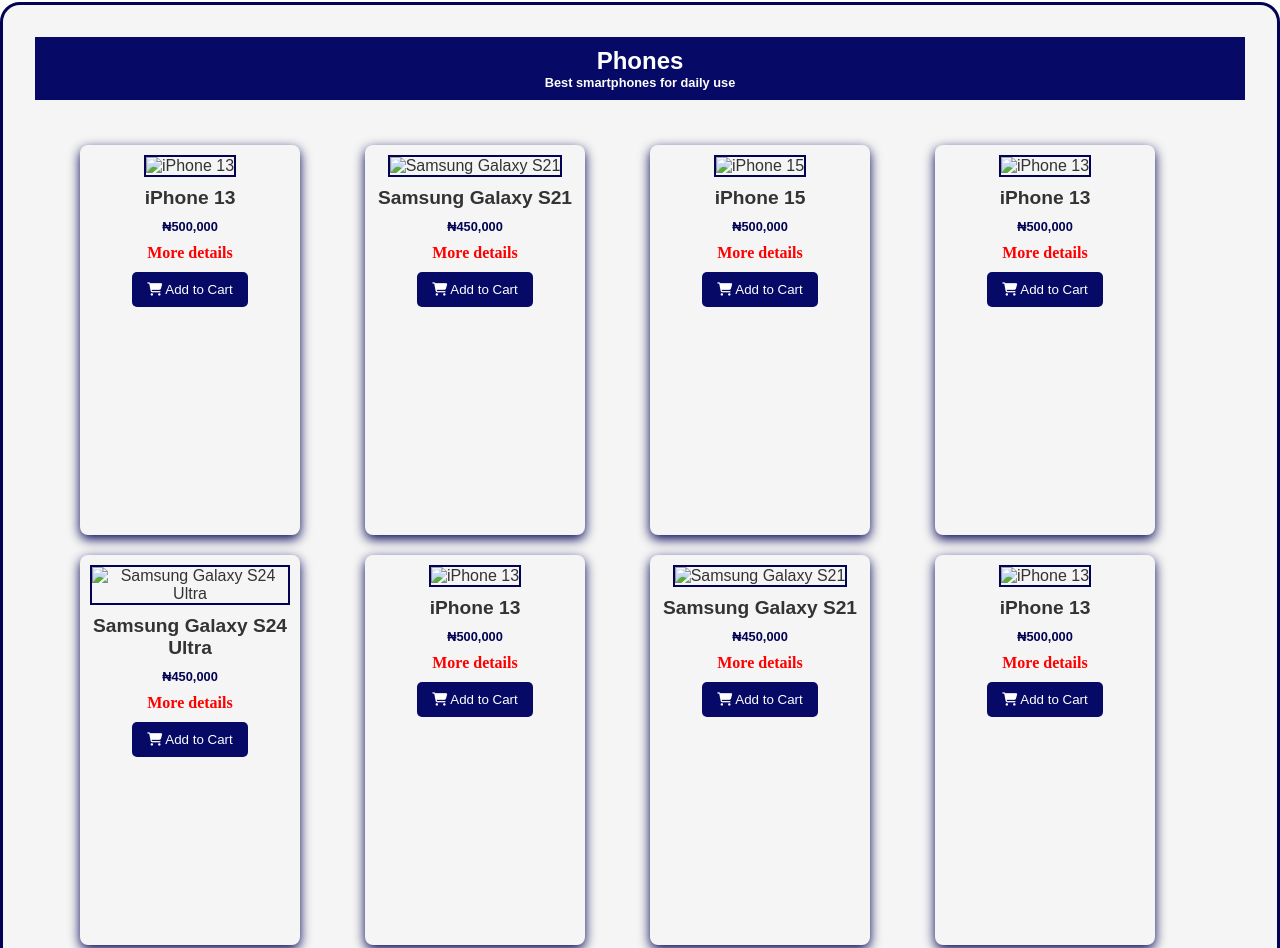
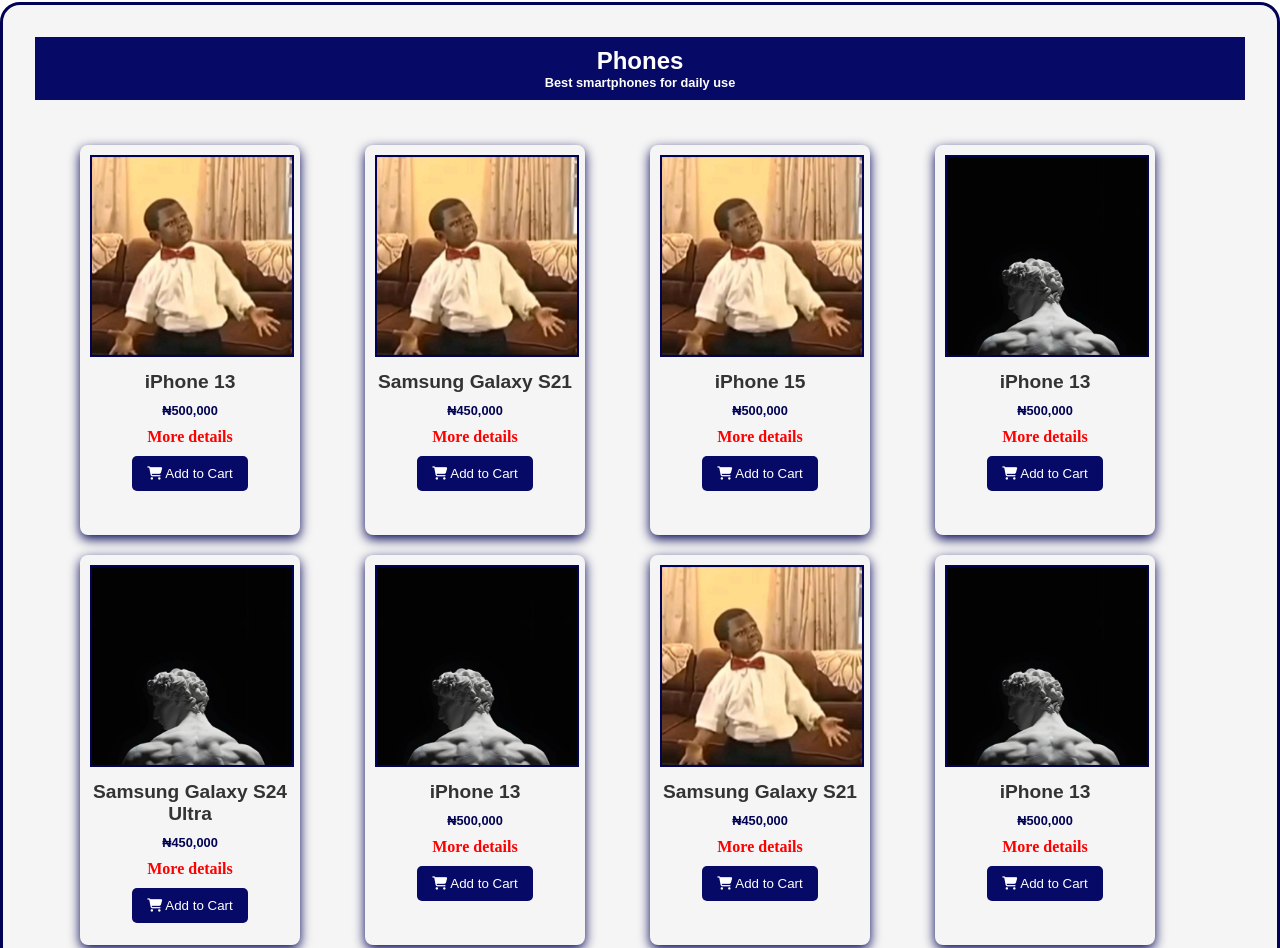
Before and after one commit to GermanLonewolf/gadget-store-pius-, a plain HTML site: page index.html in a window 1280 px wide. Shown: the part 809-1757 px from the top of the page. Drawn offline with Linux system fonts and the light colour scheme; files whose address does not match are found by name.

Commit message:
index.html

```diff
--- a/index.html
+++ b/index.html
@@ -4,7 +4,7 @@
   <meta charset="UTF-8" />
   <meta name="viewport" content="width=device-width, initial-scale=1.0"/>
   <title>Pius Gadget Store</title>
-  <link rel="stylesheet" href="styles.css" />
+  <link rel="stylesheet" href="styles.css"/>
   <link rel="stylesheet" href="https://cdnjs.cloudflare.com/ajax/libs/font-awesome/6.4.0/css/all.min.css">
 </head>
 <body>
@@ -73,7 +73,7 @@
         </div>
         <div class="product-grid">
           <div class="product-card">
-            <img src="/images/iphone13.jpg" alt="iPhone 13" class="image" />
+            <img src="iphone13.jpg" alt="iPhone 13" class="image"/>
             <h2>iPhone 13</h2>
             <p class="price">₦500,000</p>
              <details>
@@ -83,7 +83,7 @@
             <button onclick="addToCart('iPhone 13', 500000)"><i class="fa-solid fa-cart-shopping"></i> Add to Cart</button>
           </div>
         <div class="product-card">
-          <img src="/images/iphone13.jpg" alt="Samsung Galaxy S21" class="image" />
+          <img src="iphone13.jpg" alt="Samsung Galaxy S21" class="image"/>
           <h2>Samsung Galaxy S21</h2>
           <p class="price">₦450,000</p>
            <details>
@@ -93,7 +93,7 @@
           <button onclick="addToCart('Samsung Galaxy S21', 450000)"><i class="fa-solid fa-cart-shopping"></i> Add to Cart</button>
         </div>
         <div class="product-card">
-          <img src="/images/iphone13.jpg" alt="iPhone 15" class="image" >
+          <img src="iphone13.jpg" alt="iPhone 15" class="image" >
           <h2>iPhone 15</h2>
           <p class="price">₦500,000</p>
         <details>
@@ -103,7 +103,7 @@
           <button onclick="addToCart('Samsung Galaxy S21', 450000)"><i class="fa-solid fa-cart-shopping"></i> Add to Cart</button>
         </div>
           <div class="product-card">
-          <img src="/images/gamepad.jpg" alt="iPhone 13" />
+          <img src="gamepad.jpg" alt="iPhone 13" />
           <h2>iPhone 13</h2>
           <p class="price">₦500,000</p>
            <details>
@@ -113,7 +113,7 @@
           <button onclick="addToCart('iPhone 13', 500000)"><i class="fa-solid fa-cart-shopping"></i> Add to Cart</button>
         </div>
         <div class="product-card">
-          <img src="/images/gamepad.jpg" alt="Samsung Galaxy S24 Ultra" class="image" />
+          <img src="gamepad.jpg" alt="Samsung Galaxy S24 Ultra" class="image" />
           <h2>Samsung Galaxy S24 Ultra</h2>
           <p class="price">₦450,000</p>
            <details>
@@ -123,7 +123,7 @@
           <button onclick="addToCart('Samsung Galaxy S21', 450000)"><i class="fa-solid fa-cart-shopping"></i> Add to Cart</button>
         </div>
           <div class="product-card">
-          <img src="/images/gamepad.jpg" alt="iPhone 13" />
+          <img src="gamepad.jpg" alt="iPhone 13" />
           <h2>iPhone 13</h2>
           <p class="price">₦500,000</p>
            <details>
@@ -133,7 +133,7 @@
           <button onclick="addToCart('iPhone 13', 500000)"><i class="fa-solid fa-cart-shopping"></i> Add to Cart</button>
         </div>
         <div class="product-card">
-          <img src="/images/iphone13.jpg" alt="Samsung Galaxy S21" />
+          <img src="iphone13.jpg" alt="Samsung Galaxy S21" />
           <h2>Samsung Galaxy S21</h2>
           <p class="price">₦450,000</p>
            <details>
@@ -143,7 +143,7 @@
           <button onclick="addToCart('Samsung Galaxy S21', 450000)"><i class="fa-solid fa-cart-shopping"></i> Add to Cart</button>
         </div>
           <div class="product-card">
-          <img src="/images/gamepad.jpg" alt="iPhone 13" />
+          <img src="gamepad.jpg" alt="iPhone 13" />
           <h2>iPhone 13</h2>
           <p class="price">₦500,000</p>
            <details>
@@ -153,7 +153,7 @@
           <button onclick="addToCart('iPhone 13', 500000)"><i class="fa-solid fa-cart-shopping"></i> Add to Cart</button>
         </div>
         <div class="product-card">
-          <img src="/images/iphone13.jpg" alt="Samsung Galaxy S21" />
+          <img src="iphone13.jpg" alt="Samsung Galaxy S21" />
           <h2>Samsung Galaxy S21</h2>
           <p class="price">₦450,000</p>
            <details>
@@ -172,7 +172,7 @@
         </div>
         <div class="product-grid">
           <div class="product-card">
-          <img src="/images/gamepad.jpg" alt="iPhone 13" class="image" />
+          <img src="gamepad.jpg" alt="iPhone 13" class="image" />
           <h2>iPhone 13</h2>
           <p class="price">₦500,000</p>
            <details>
@@ -182,7 +182,7 @@
           <button onclick="addToCart('iPhone 13', 500000)"><i class="fa-solid fa-cart-shopping"></i> Add to Cart</button>
         </div>
         <div class="product-card">
-          <img src="/images/iphone13.jpg" alt="Samsung Galaxy S21" class="image" />
+          <img src="iphone13.jpg" alt="Samsung Galaxy S21" class="image" />
           <h2>Toshiba Satellite</h2>
           <p class="price">₦450,000</p>
            <details>
@@ -192,7 +192,7 @@
           <button onclick="addToCart('Samsung Galaxy S21', 450000)"><i class="fa-solid fa-cart-shopping"></i> Add to Cart</button>
         </div>
           <div class="product-card">
-          <img src="/images/gamepad.jpg" alt="iPhone 13" />
+          <img src="gamepad.jpg" alt="iPhone 13" />
           <h2>iPhone 13</h2>
           <p class="price">₦500,000</p>
            <details>
@@ -202,7 +202,7 @@
           <button onclick="addToCart('iPhone 13', 500000)"><i class="fa-solid fa-cart-shopping"></i> Add to Cart</button>
         </div>
          <div class="product-card">
-          <img src="/images/iphone13.jpg" alt="iPhone 13" />
+          <img src="iphone13.jpg" alt="iPhone 13" />
           <h2>iPhone 13</h2>
           <p class="price">₦500,000</p>
            <details>
@@ -212,7 +212,7 @@
           <button onclick="addToCart('iPhone 13', 500000)"><i class="fa-solid fa-cart-shopping"></i> Add to Cart</button>
         </div>
         <div class="product-card">
-          <img src="/images/iphone13.jpg" alt="Samsung Galaxy S21" />
+          <img src="iphone13.jpg" alt="Samsung Galaxy S21" />
           <h2>Samsung Galaxy S21</h2>
           <p class="price">₦450,000</p>
            <details>
```
